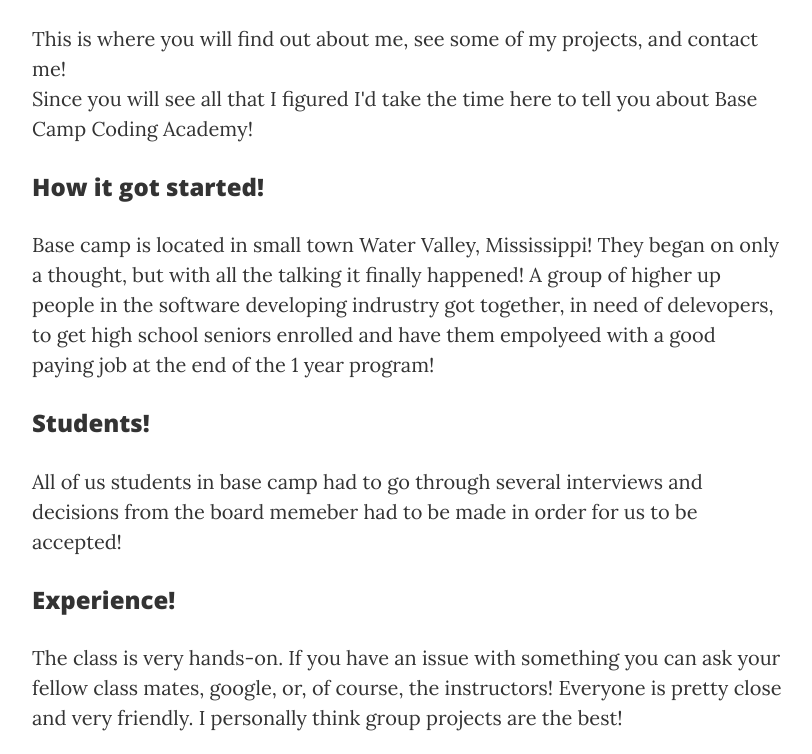
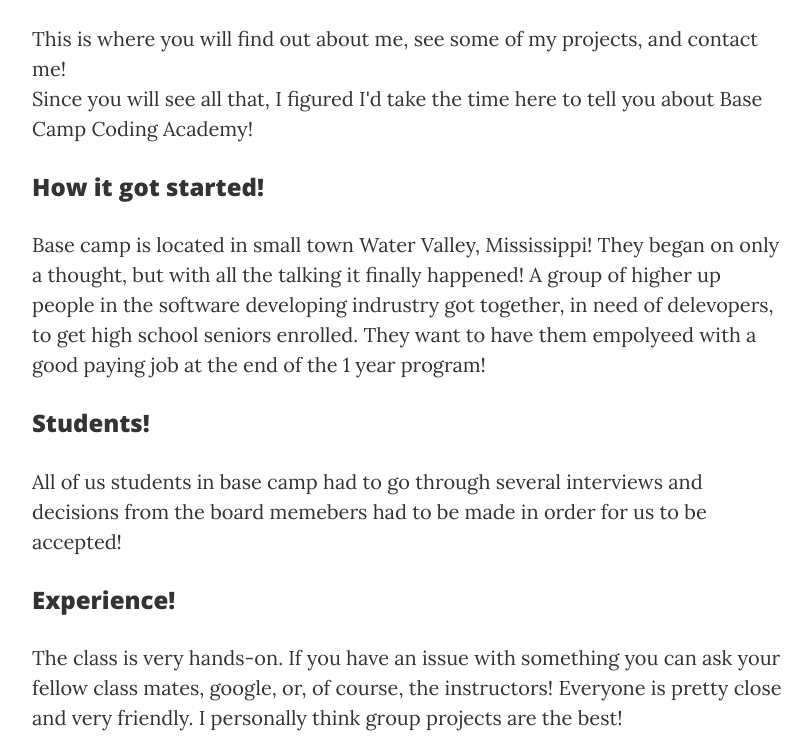
Before and after one commit to NicoleShelton/NicoleShelton.github.io, a website: page my_portfolio/index.html in a window 1280 px wide. Shown: the part 584-1338 px from the top of the page, without its empty margins (233-1045 px from the left). Drawn offline with nearby package versions, Linux system fonts and the light colour scheme.

Commit message:
Changed sentences around, and fixed some spellings

```diff
--- a/my_portfolio/index.html
+++ b/my_portfolio/index.html
@@ -93,19 +93,20 @@
                         </h2>
                         <p>
                           This is where you will find out about me, see some of my projects, and  contact me!<br />
-                          Since you will see all that I figured I'd take the time here to tell you about Base Camp Coding Academy!
+                          Since you will see all that, I figured I'd take the time here to tell you about Base Camp Coding Academy!
                         </p>
                     </a>
                     <h3>How it got started!
                     </h3>
                         <p>Base camp is located in small town Water Valley, Mississippi!
                           They began on only a thought, but with all the talking it finally happened!
-                          A group of higher up people in the software developing indrustry got together, in need of delevopers, to get high school seniors enrolled and have them empolyeed with a good paying job at the end of the 1 year program!
+                          A group of higher up people in the software developing indrustry got together, in need of delevopers, to get high school seniors enrolled.
+                          They want to have them empolyeed with a good paying job at the end of the 1 year program!
                     </a>
                         <h3>Students!
                         </h3>
                         <p>
-                          All of us students in base camp had to go through several interviews and decisions from the board memeber had to be made in order for us to be accepted!
+                          All of us students in base camp had to go through several interviews and decisions from the board memebers had to be made in order for us to be accepted!
                         </p>
                         <h3>
                             Experience!
```
